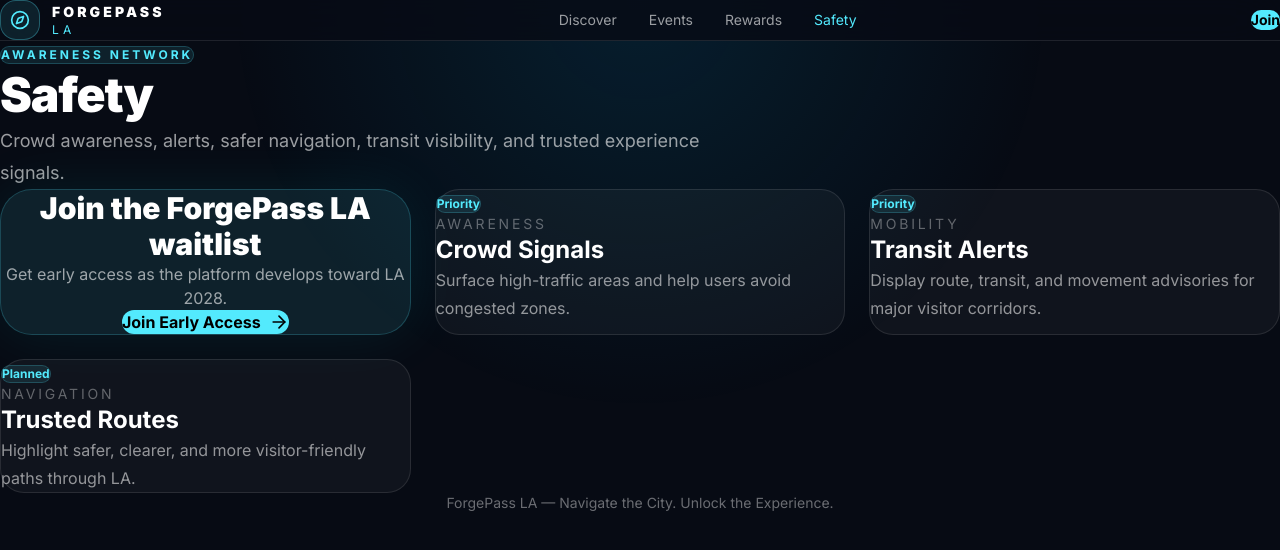
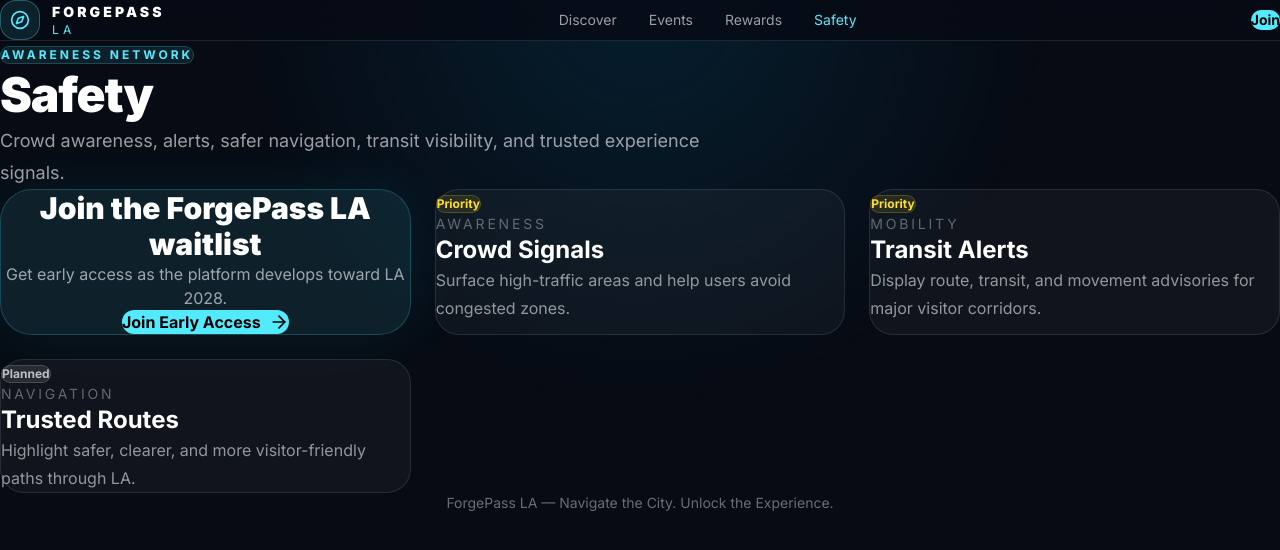
Before and after one commit to Oatskillua/forgepass-la, a React (Vite) app: page /safety in a window 1280 px wide. Shown: the top 550 px of the page. Built offline with nearby package versions, Linux system fonts and the light colour scheme.

Commit message:
Add reusable status badges

```diff
--- a/src/components/InfoCard.jsx
+++ b/src/components/InfoCard.jsx
@@ -1,9 +1,9 @@
+import StatusBadge from './StatusBadge'
+
 export default function InfoCard({ title, category, description, status }) {
   return (
     <div className="rounded-3xl border border-white/10 bg-white/[0.04] p-6 transition hover:border-cyan-300/30">
-      <div className="mb-5 inline-flex rounded-full border border-cyan-300/20 bg-cyan-300/10 px-3 py-1 text-xs font-bold text-cyan-300">
-        {status}
-      </div>
+      <StatusBadge status={status} />
 
       <p className="mb-2 text-sm uppercase tracking-[0.2em] text-white/35">
         {category}
--- /dev/null
+++ b/src/components/StatusBadge.jsx
@@ -0,0 +1,20 @@
+const statusStyles = {
+  'Priority Zone': 'border-cyan-300/20 bg-cyan-300/10 text-cyan-300',
+  'High Demand': 'border-blue-300/20 bg-blue-300/10 text-blue-300',
+  'Tourist Core': 'border-purple-300/20 bg-purple-300/10 text-purple-300',
+  Planned: 'border-white/15 bg-white/10 text-white/70',
+  'Core System': 'border-green-300/20 bg-green-300/10 text-green-300',
+  Priority: 'border-yellow-300/20 bg-yellow-300/10 text-yellow-300',
+}
+
+export default function StatusBadge({ status }) {
+  const className =
+    statusStyles[status] ||
+    'border-white/15 bg-white/10 text-white/70'
+
+  return (
+    <div className={`mb-5 inline-flex rounded-full border px-3 py-1 text-xs font-bold ${className}`}>
+      {status}
+    </div>
+  )
+}
```
